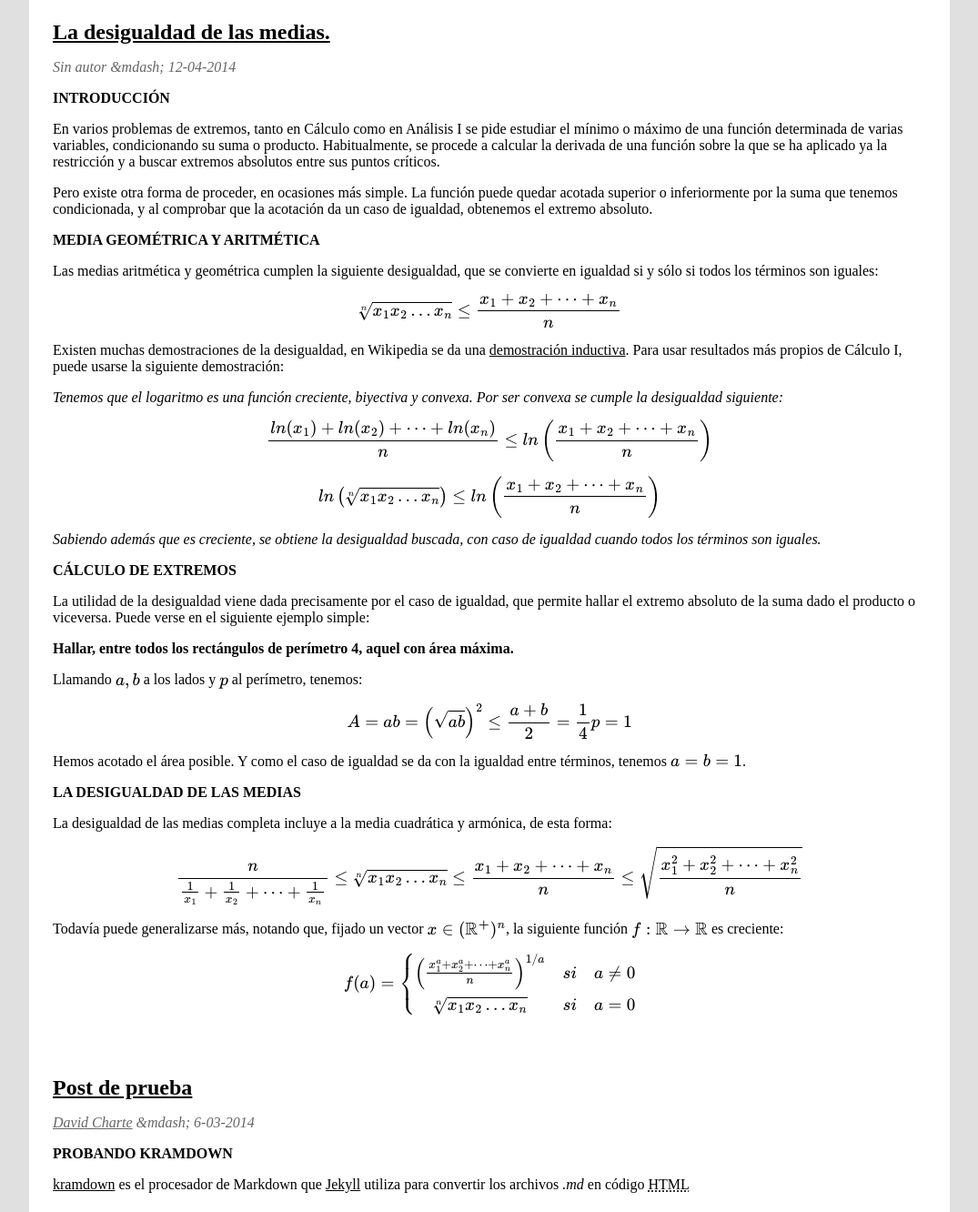
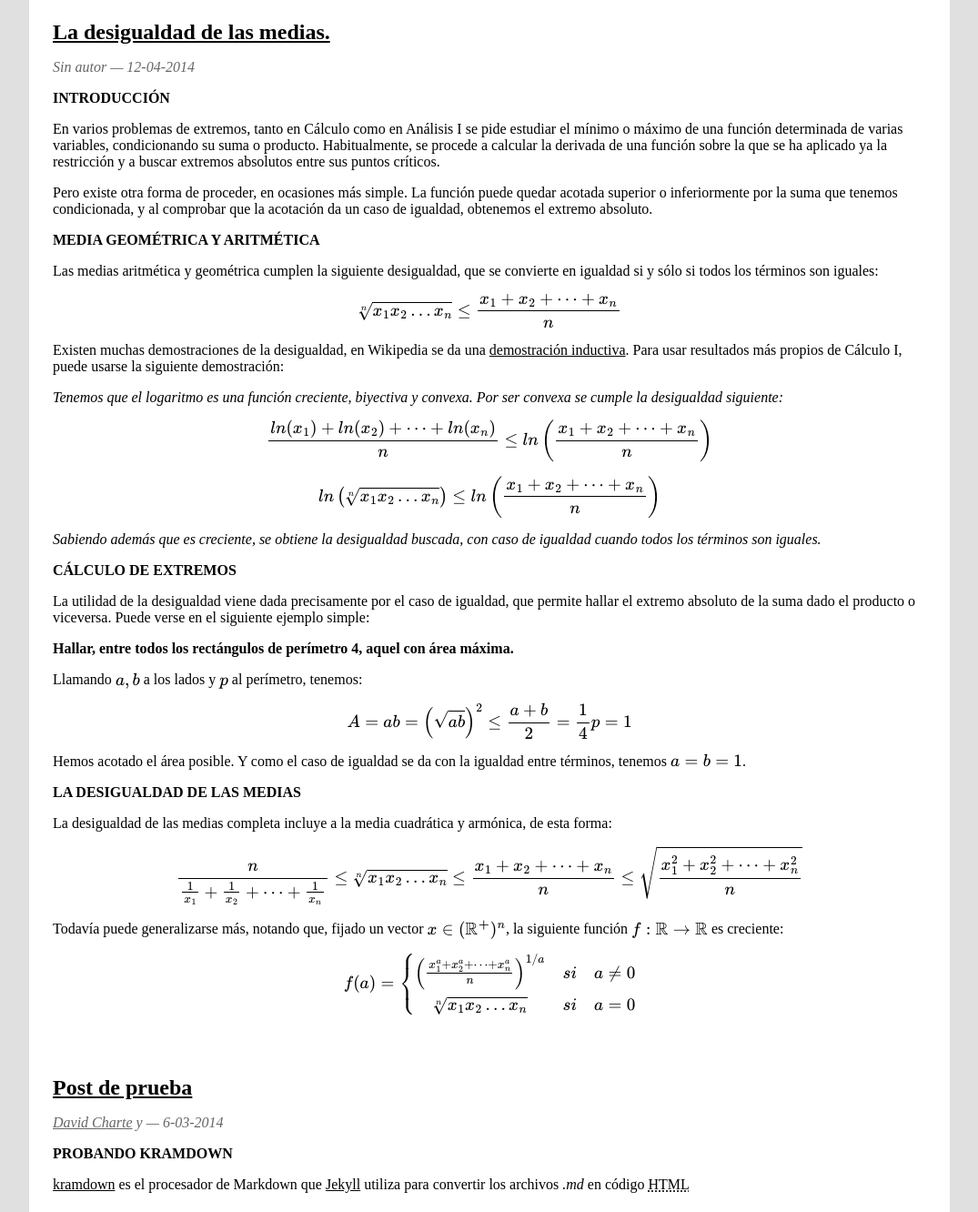
Before and after one commit to libreim/blog, a Jekyll site: the page built from index.html, in a window 1280 px wide, cut to the strip 104-1436 px from the top of the page. Shown: the whole strip at 91% size, without its empty margins (102-1177 px from the left). Built offline with Jekyll 4.4.1, drawn with Linux system fonts in a browser that asks for light colours; formulas are drawn with MathJax 3; the list of posts is cut into pages by our own code.

Commit message:
Prueba: autor inexistente

```diff
--- a/css/default.css
+++ b/css/default.css
@@ -75,5 +75,5 @@
 	font-style: italic;
 }
 .author:after {
-	content: " &mdash; ";
+	content: " — ";
 }
```
Also changed, not shown: _posts/2014-3-6-testpost.md (+1 -0 lines).
